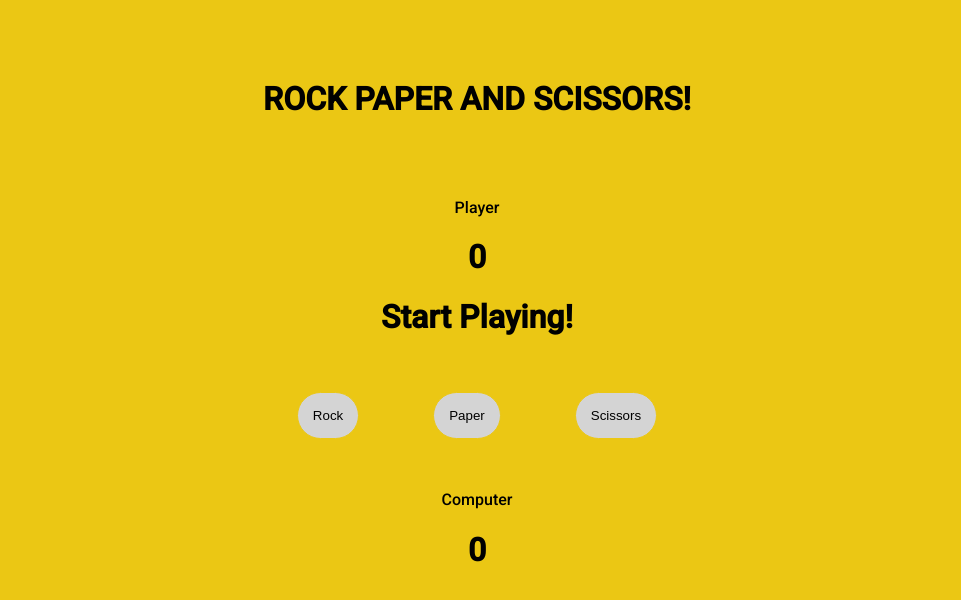
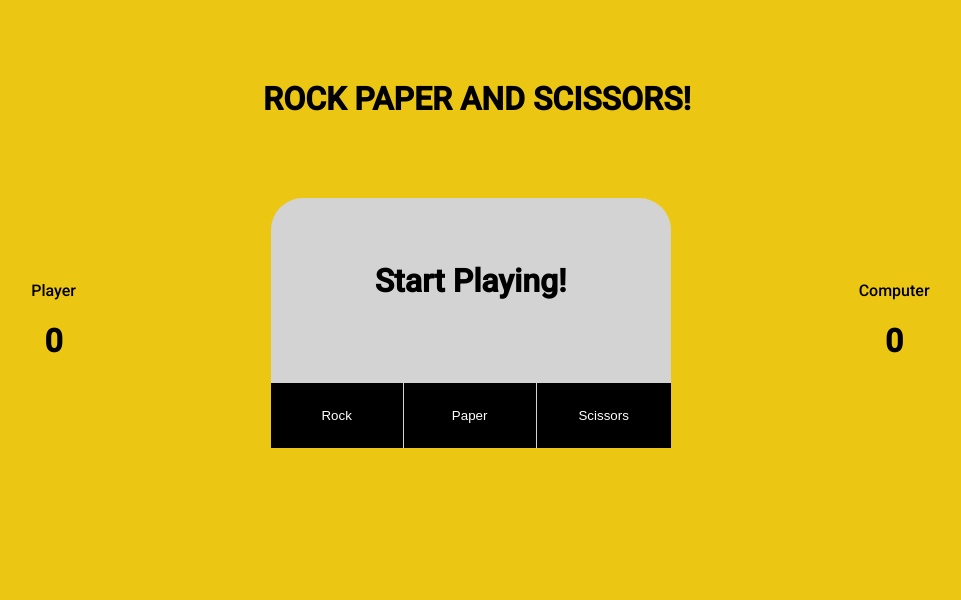
Before and after one commit to brampijper-old/rock-paper-scissors, a plain HTML site: page index.html in a window 1280 px wide. Shown: the whole page, without its empty margins (163-1124 px from the left). Drawn offline with Linux system fonts and the light colour scheme.

Commit message:
implemented css grid to divide the layout in 3 seperate containers

```diff
--- a/style.css
+++ b/style.css
@@ -7,35 +7,65 @@ body {
     font-family: 'Roboto', sans-serif;
 }
 
+.main-container {
+    display:grid;
+    grid-template-columns: 33% 33% auto;
+    align-items: center;
+    justify-items: center;
+}
+
+.center-container {
+    width: 100%;
+}
+
 body > h1 {
     margin: 5rem;
 }
 
-#container {
+h2 {
+    display:inline;
+}
+
+#text-container {
     background-color: #D3D3D3;
     max-width: 400px;
+    height: 250px;
     margin: 0 auto;
     border-radius: 2rem;
     transition: 1s;
+    display: grid;
+    grid-template-rows: 66.5% 33.5% auto;
+
 }
 
-#container > h1 {
-    padding: 35px;
+#resultOfOneRound {
+    align-self: center;
+}
+
+.button-holder {
+    gap: 1px;
+    display:grid;
+    grid-template-columns: 33% 33% auto;
+    align-self: end;
 }
 
 button {
-    border-radius: 2rem;
-    margin: 35px;
     display:inline-block;
-    padding: 15px;
-    background-color: #D4D4D4;
-    border: solid #ebc714 1px;
+    padding: 25px;
+    background-color:black;
+    color:white;
+    border: 0;
     transition: 0.3s;
 }
 
 button:hover {
-    background-color: #ED553B;
-    color:white;
-    border: solid black 1px;
-    transform: scale(1.1)
+    background-color: #D3D3D3;
+    color:black;
+    transform: scale(1.01);
+    cursor: pointer;
 }
+
+#reset-game-btn {
+    padding: 1px;
+    width: 50%;
+}
```
